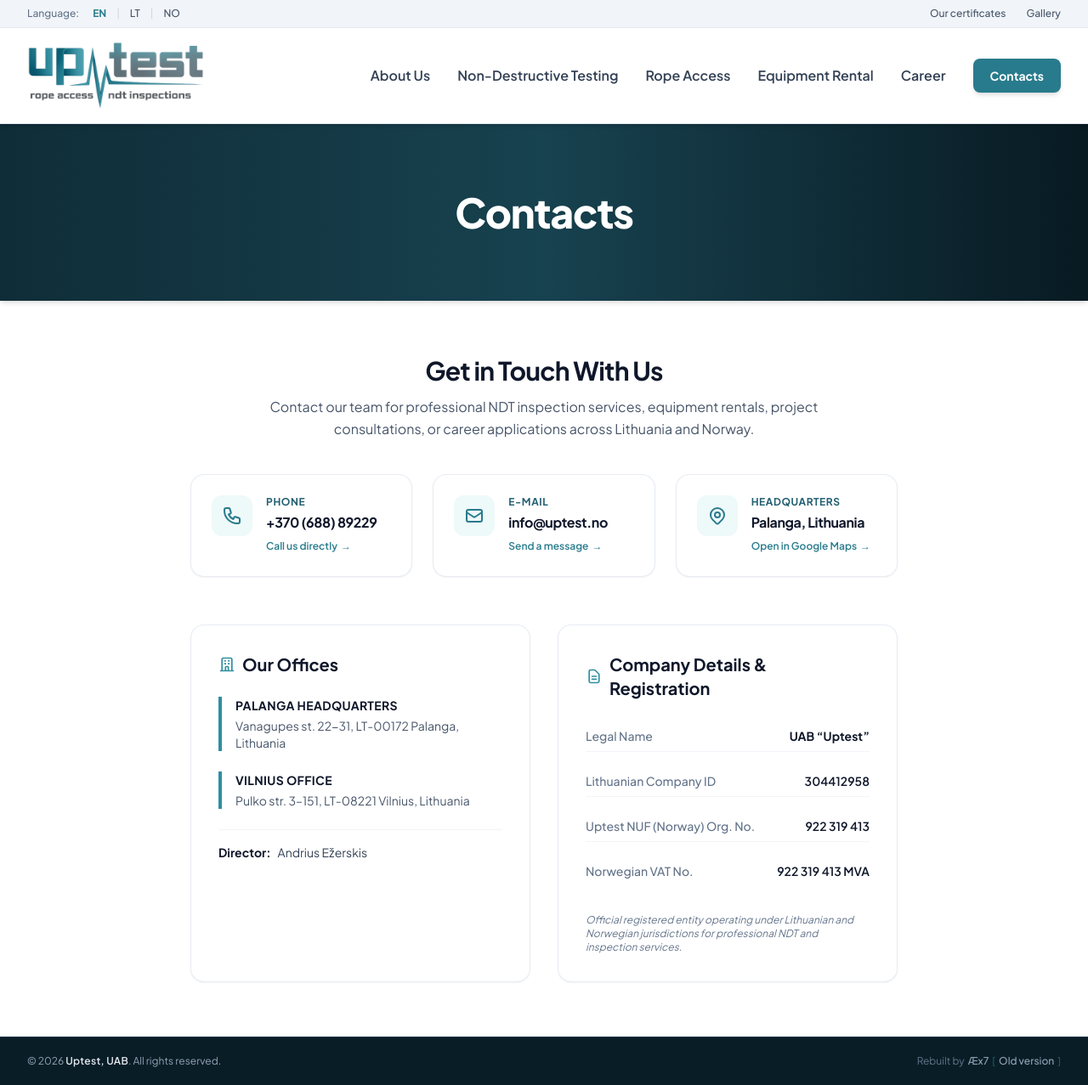
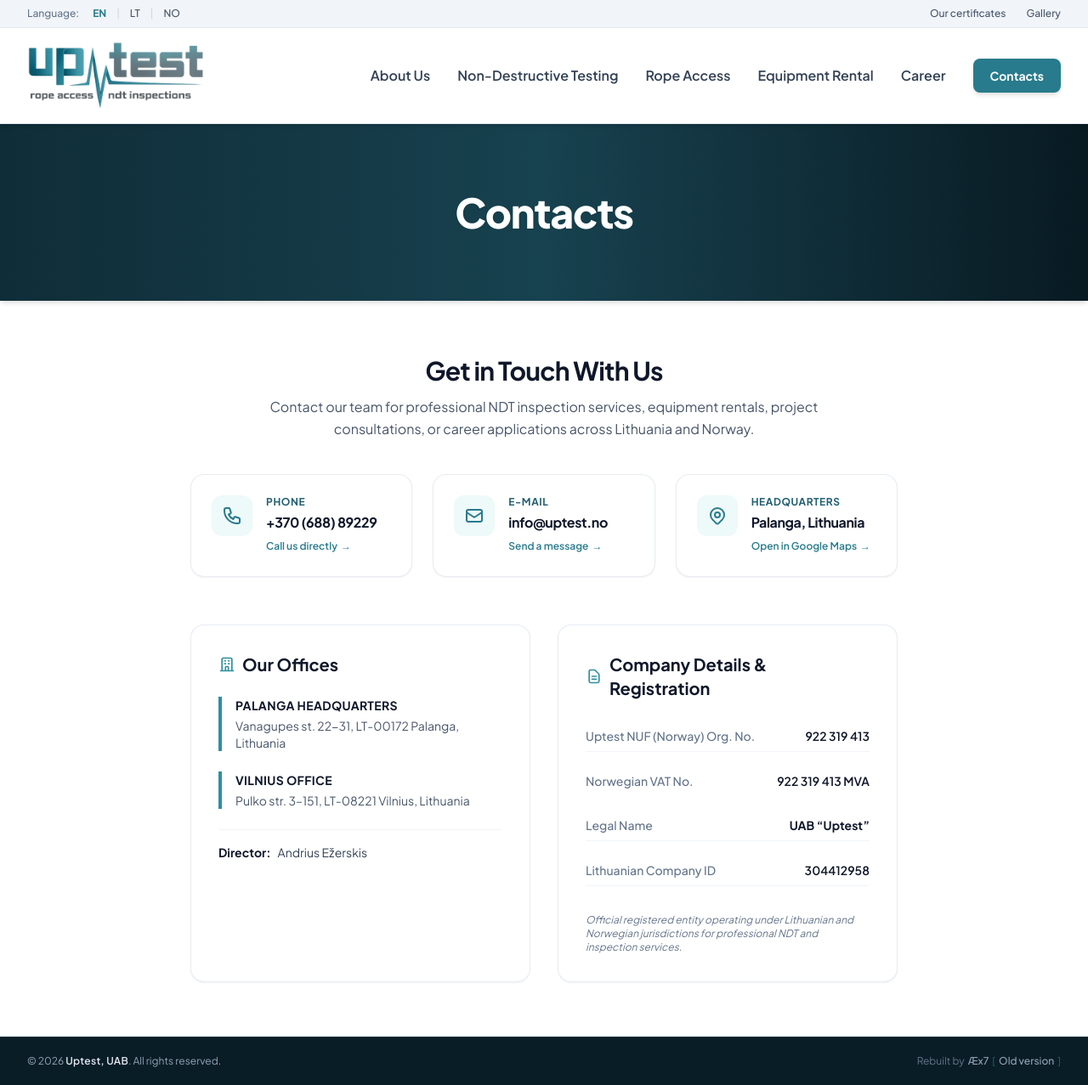
Before and after one commit to mruslys/uptest.no, a Jekyll site: the page built from contacts/index.html, in a window 1280 px wide. Shown: the whole page at 85% size. Built offline with Jekyll 4.4.1, drawn with Linux system fonts in a browser that asks for light colours; nearby versions of some CDN libraries.

Commit message:
Update index.html

```diff
--- a/contacts/index.html
+++ b/contacts/index.html
@@ -109,20 +109,20 @@
 
         <div class="space-y-4 text-sm">
             <div class="flex justify-between py-2 border-b border-slate-100">
+                <span class="font-medium text-slate-500">Uptest NUF (Norway) Org. No.</span>
+                <span class="font-semibold text-slate-900">922 319 413</span>
+            </div>
+            <div class="flex justify-between py-2">
+                <span class="font-medium text-slate-500">Norwegian VAT No.</span>
+                <span class="font-semibold text-slate-900">922 319 413 MVA</span>
+            </div>
+            <div class="flex justify-between py-2 border-b border-slate-100">
                 <span class="font-medium text-slate-500">Legal Name</span>
                 <span class="font-bold text-slate-900">UAB “Uptest”</span>
             </div>
             <div class="flex justify-between py-2 border-b border-slate-100">
                 <span class="font-medium text-slate-500">Lithuanian Company ID</span>
                 <span class="font-semibold text-slate-900">304412958</span>
-            </div>
-            <div class="flex justify-between py-2 border-b border-slate-100">
-                <span class="font-medium text-slate-500">Uptest NUF (Norway) Org. No.</span>
-                <span class="font-semibold text-slate-900">922 319 413</span>
-            </div>
-            <div class="flex justify-between py-2">
-                <span class="font-medium text-slate-500">Norwegian VAT No.</span>
-                <span class="font-semibold text-slate-900">922 319 413 MVA</span>
             </div>
         </div>
 
```
